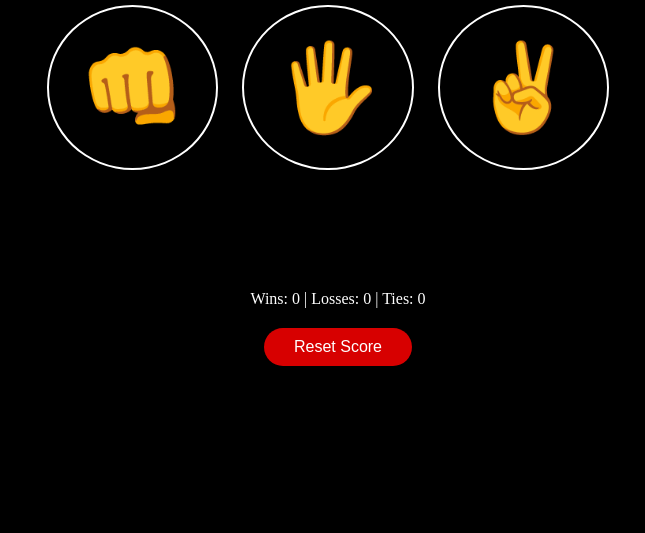
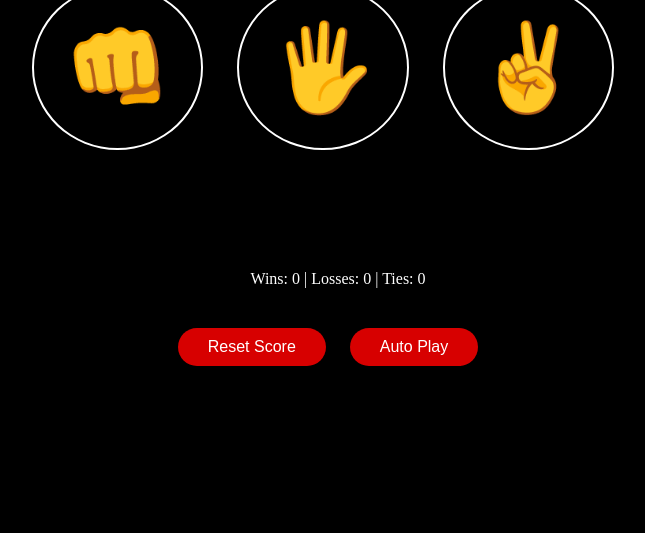
Before and after one commit to Abhilash086/rock_paper_scissor, a plain HTML site: page index.html in a window 1280 px wide. Shown: the part 267-800 px from the top of the page, without its empty margins (302-947 px from the left). Drawn offline with Linux system fonts and the light colour scheme.

Commit message:
Added autoplay feature

```diff
--- a/index.html
+++ b/index.html
@@ -16,7 +16,10 @@
     <p class="winner"></p>
     <p class="choice"></p>
     <p class="showResult"></p>
-    <button onclick='scoreReset();'>Reset Score</button>
+    <div class="container">
+        <button onclick='scoreReset();'>Reset Score</button>
+        <button onclick="autoPlay();">Auto Play</button>
+    </div>
     <script src="script.js"></script>
 </body>
 </html>
--- a/script.js
+++ b/script.js
@@ -11,6 +11,21 @@ let score = JSON.parse(localStorage.getItem("score")) || {
 };
 let savedWinner = localStorage.getItem("winner") || "";
 let savedChoice = localStorage.getItem("choice") || "";
+let isAutoPlay = false;
+let intervalID;
+
+function autoPlay(){
+    if(!isAutoPlay){
+        intervalID = setInterval(function(){
+            let user = computerChoice();
+            checkResult(user);
+        },1000);
+        isAutoPlay = true;
+    }else{
+        clearInterval(intervalID);
+        isAutoPlay = false;
+    }
+}
 
 // Update score and display states
 updateScoreElement();
--- a/style.css
+++ b/style.css
@@ -32,7 +32,7 @@ h1 {
     color: #fff;
     font-size: 86px;
     padding: 30px;
-    margin-right: 20px;
+    margin-right: 30px;
     border: 2px solid rgb(255, 255, 255);
     border-radius: 50%;
     cursor: pointer;
@@ -48,6 +48,7 @@ button {
     background: #d70000;
     color: #fff;
     font-size: 16px;
+    margin-right: 20px;
     padding: 10px 30px;
     border-radius: 35px;
     border: 0;
```
